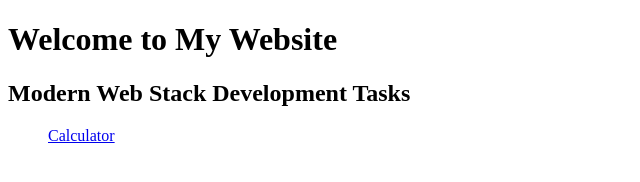
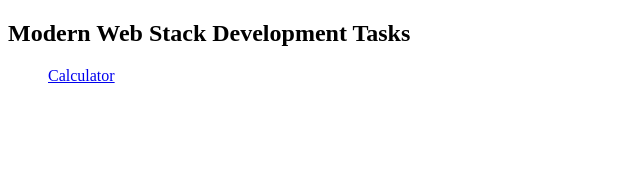
Before and after one commit to notnowJack/WebStackLabs, a plain HTML site: page index.html in a window 1280 px wide. Shown: the whole page, without its empty margins (0-640 px from the left). Drawn offline with Linux system fonts and the light colour scheme.

Commit message:
Update index.html

```diff
--- a/index.html
+++ b/index.html
@@ -1,11 +1,9 @@
 <!DOCTYPE html>
 <html lang="en">
     <head>
-        <title>Welcome Page</title>
+        <title>Web Lab Tasks</title>
     </head>
     <body>
-        <h1>Welcome to My Website</h1>
-
         <div>
             <h2>Modern Web Stack Development Tasks</h2>
             <ul style="list-style: none;">
```
